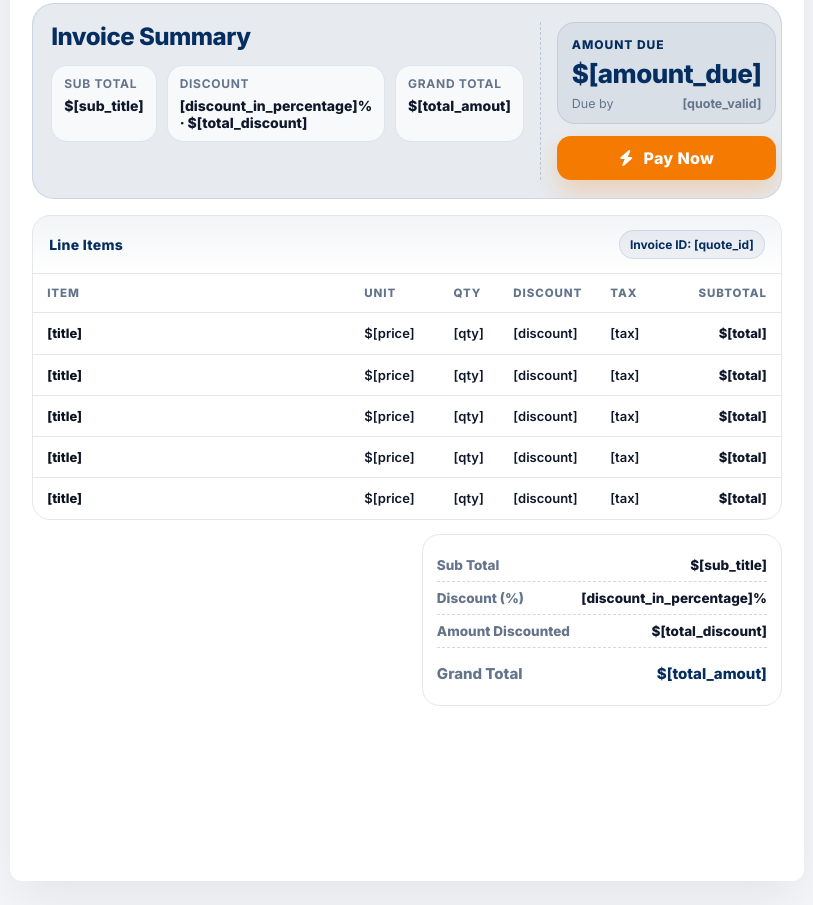
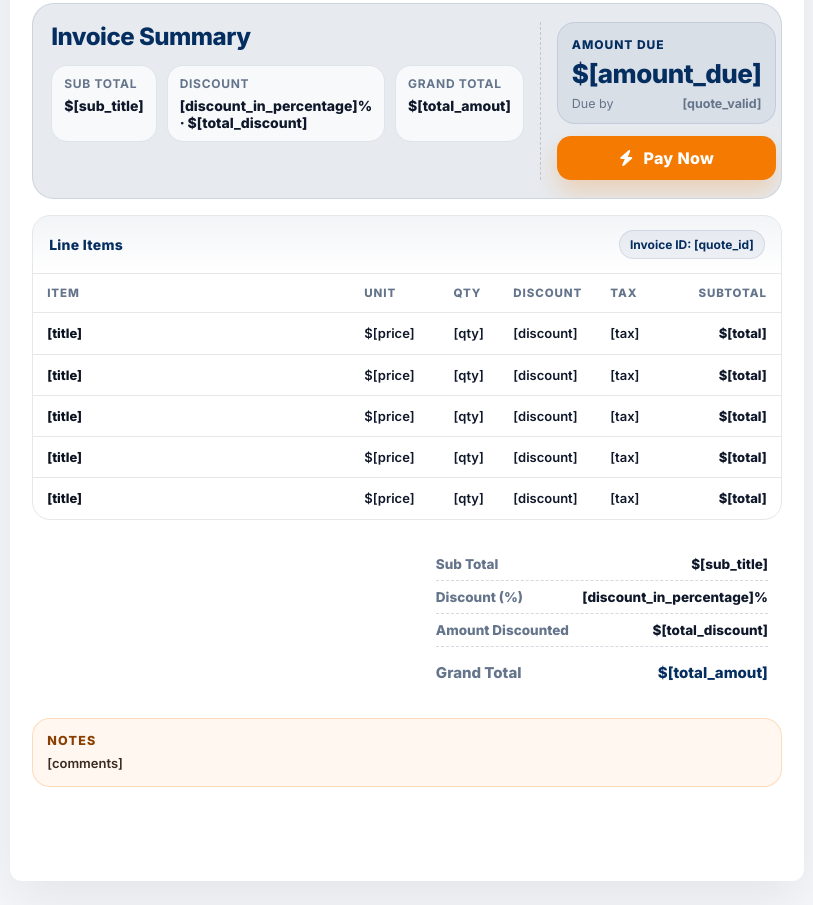
Before and after one commit to kakatbarilea-prog/segwik-invoice-pdf, a plain HTML site: page index.html in a window 1280 px wide. Shown: the part 266-1171 px from the top of the page, without its empty margins (233-1046 px from the left). Drawn offline with nearby package versions, Linux system fonts and the light colour scheme.

Commit message:
Update index.html

```diff
--- a/index.html
+++ b/index.html
@@ -387,7 +387,6 @@
       align-items:start;
     }
     .totals .right{
-      border: 1px solid var(--line);
       border-radius: var(--radius);
       padding: 14px;
       background: #fff;
@@ -484,6 +483,15 @@
       .totals{ grid-template-columns: 1fr; }
       .totals .right{ width:100%; }
     }
+
+.notes-empty{
+  margin:0;
+  color: rgba(59,42,31,0.55);
+  font-weight: 600;
+  font-size: 13px;
+  line-height: 1.4;
+}
+
   </style>
 </head>
 
@@ -667,11 +675,13 @@
           </div>
         </section>
 
-        <!-- Notes: only display if there are notes -->
-        <section class="notes" v-if="hasNotes" aria-label="Notes">
-          <h4>Notes</h4>
-          <p>{{ notes }}</p>
-        </section>
+
+<section class="notes" aria-label="Notes">
+  <h4>Notes</h4>
+  <p v-if="hasRealNotes">{{ notes }}</p>
+  <p v-else class="notes-empty">[comments]</p>
+</section>
+
 
 
 
```
